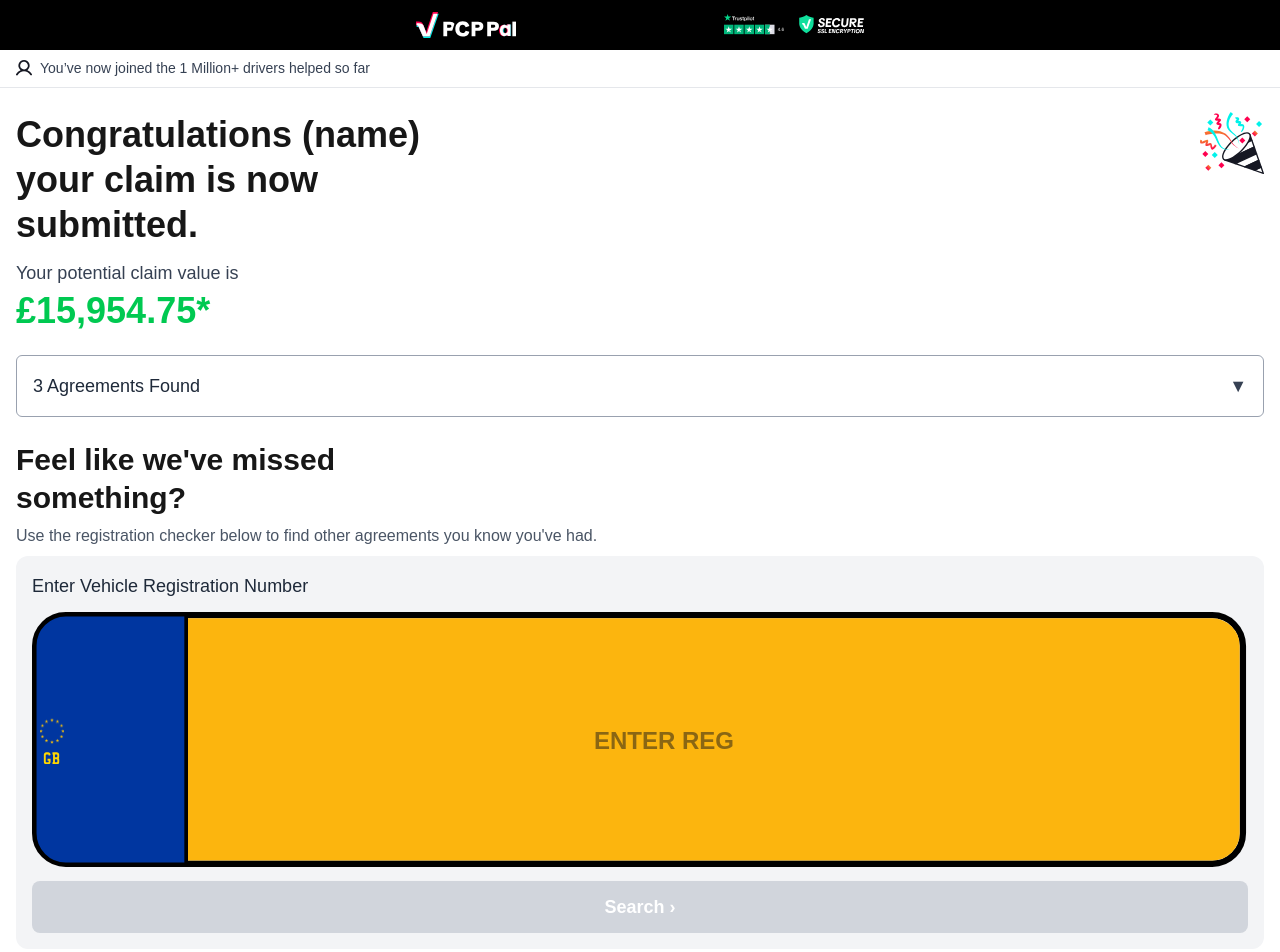
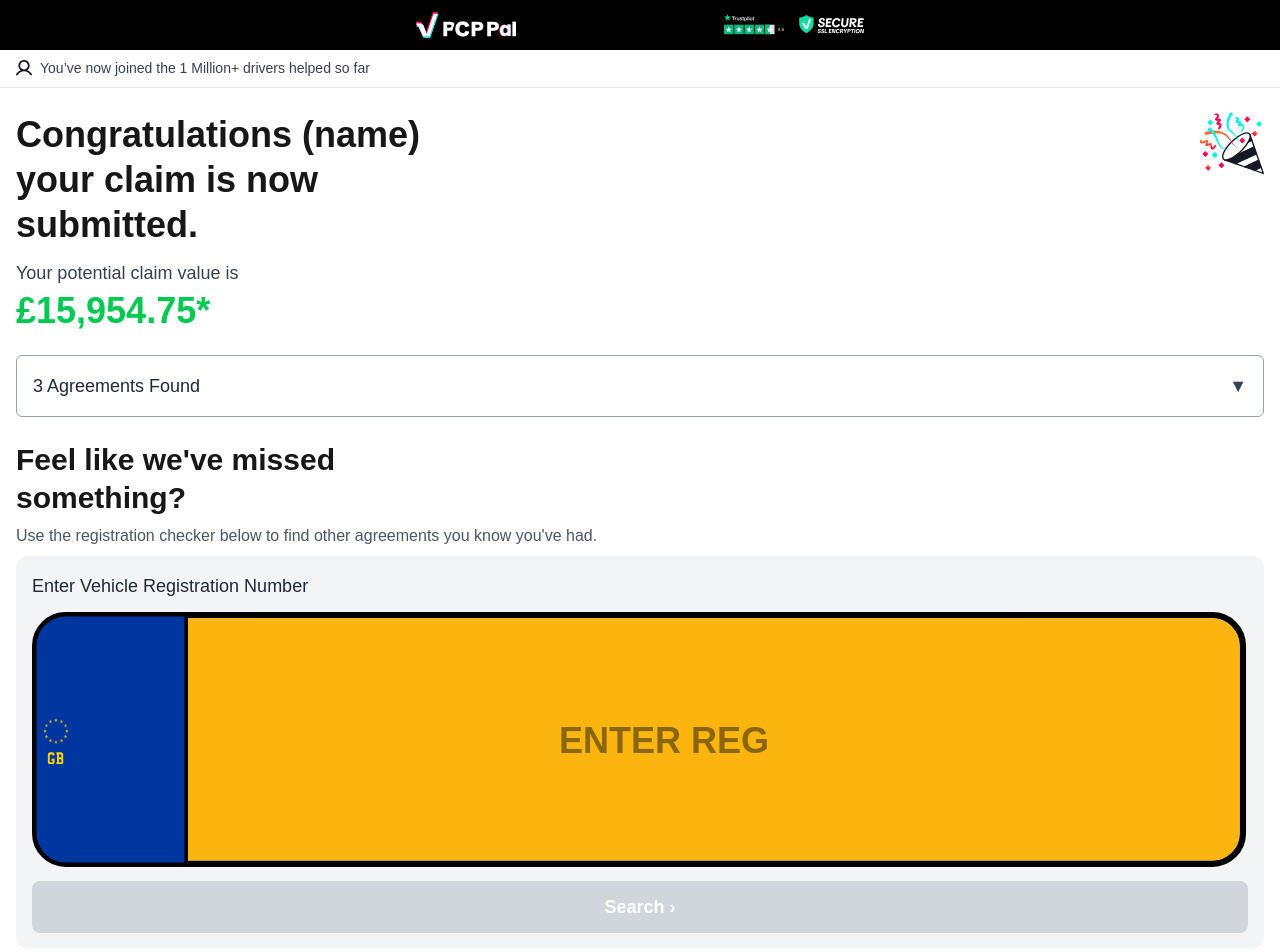
Before and after one commit to sejalpurohit/tgg-nextjs, a Next.js app: page /thank-you in a window 1280 px wide. Shown: the top 952 px of the page. Built offline with nearby package versions, Linux system fonts and the light colour scheme.

Commit message:
fix the view of input registration

```diff
--- a/app/components/ThankYou.tsx
+++ b/app/components/ThankYou.tsx
@@ -13,6 +13,7 @@ import DocumentsIcon from "../../public/documentsIcon.svg";
 import TickGreen from "../../public/greenTick.svg";
 import AgreementsOptionsSvg from "../../public/options.svg";
 import RectangleYellow from "../../public/rectangleyellow.svg";
+import VehicleInput from "../../public/VehicleInput.svg";
 import GBIcon from "../../public/GB.svg";
 
 import StarNone from "../../public/zeroStars.svg";
@@ -109,14 +110,14 @@ export default function ThankYou() {
 
           <div className="relative w-full">
             <Image src={RectangleYellow} alt="" className="w-full h-auto" />
-            <div className="absolute left-2 top-1/2 -translate-y-1/2 flex justify-center">
+            <div className="absolute left-3 top-1/2 -translate-y-1/2 flex justify-center">
               <Image src={GBIcon} alt="GB" width={24} height={24} />
             </div>
             <input
               value={reg}
               onChange={(e) => setReg(sanitizeReg(e.target.value))}
               placeholder="Enter Reg"
-              className="absolute inset-0 w-full h-full bg-transparent uppercase font-extrabold text-2xl text-center pl-12"
+              className="absolute inset-0 w-full h-full bg-transparent uppercase font-extrabold text-4xl text-center pl-12"
             />
           </div>
 
```
